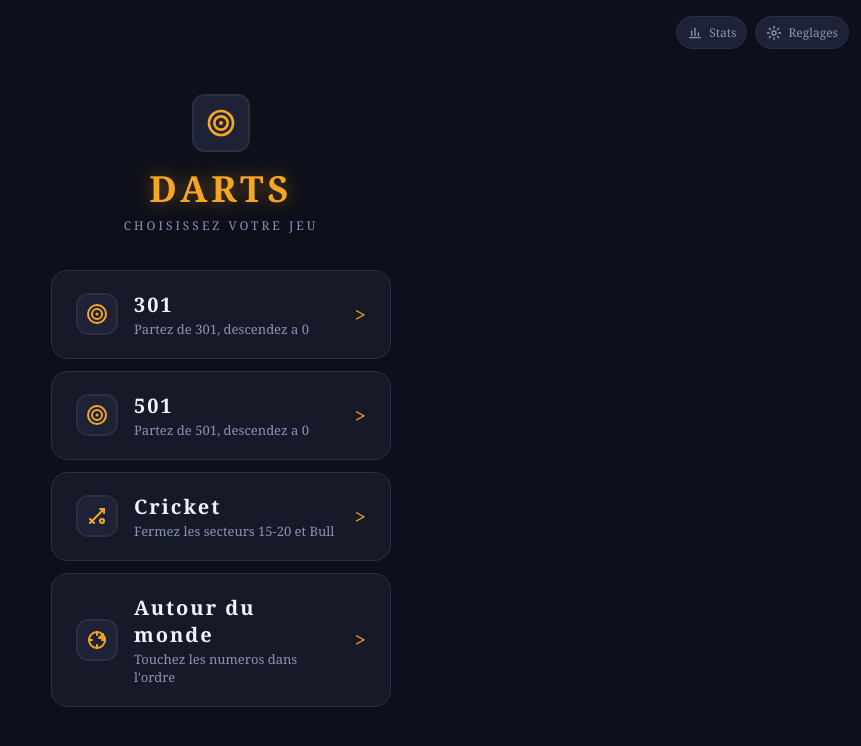
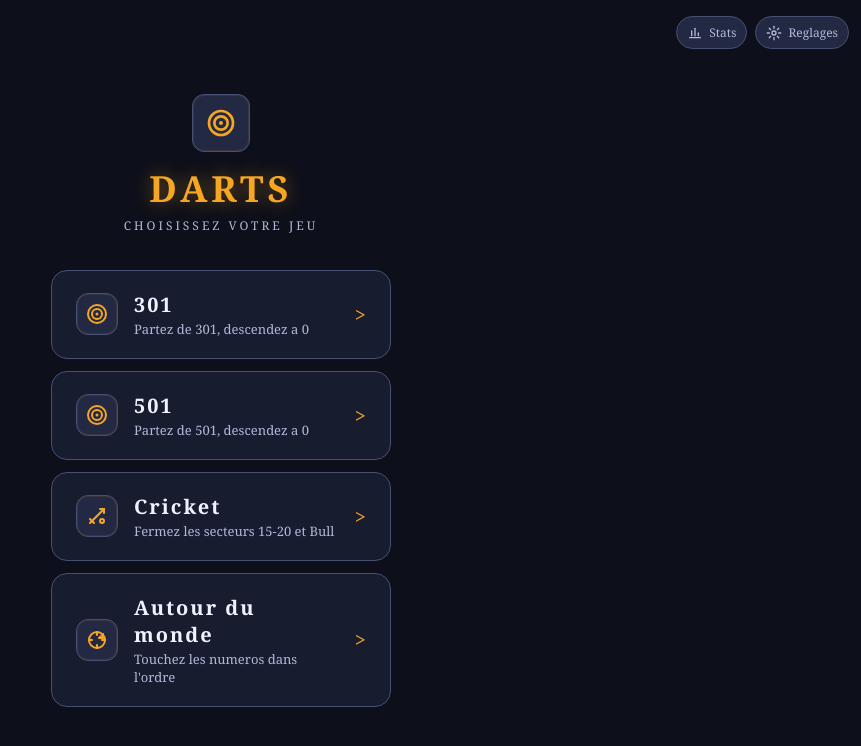
Before and after one commit to deepblue67/scoredarts, a plain HTML site: page index.html in a window 1280 px wide. Shown: the whole page, without its empty margins (419-1280 px from the left). Drawn offline with Linux system fonts and the light colour scheme.

Commit message:
Add files via upload

```diff
--- a/app.js
+++ b/app.js
@@ -1,4 +1,4 @@
-var APP_VERSION = "V20260618 12H35";
+var APP_VERSION = "V20260618 13H05";
 var useState = React.useState;
 var useEffect = React.useEffect;
 var MAX_THROWS = 3;
@@ -162,17 +162,17 @@ var THEMES = [
     label: "Classique nuit",
     icon: "moon",
     bg: "#0d0f1a",
-    surface: "#161928",
-    card: "#1e2236",
-    border: "#2a2f4a",
+    surface: "#181c2f",
+    card: "#242943",
+    border: "#465071",
     accent: "#f5a623",
     accentDim: "#b87d18",
     green: "#27c96f",
     red: "#e84545",
     text: "#f0f2ff",
-    muted: "#8b92b8",
-    inputBg: "#1e2236",
-    headerBg: "#161928",
+    muted: "#b2b8d8",
+    inputBg: "#222741",
+    headerBg: "#181c2f",
     dartRed: "#cc2222",
     dartGreen: "#1a6b3a",
     dartBlack: "#111",
@@ -184,14 +184,14 @@ var THEMES = [
     icon: "sun",
     bg: "#f0f2f5",
     surface: "#ffffff",
-    card: "#e8eaf0",
-    border: "#d0d4e0",
+    card: "#e4e7ef",
+    border: "#aeb7c8",
     accent: "#e08b00",
     accentDim: "#b87d18",
     green: "#1a9450",
     red: "#cc2222",
     text: "#1a1c2e",
-    muted: "#6b7280",
+    muted: "#4f596c",
     inputBg: "#ffffff",
     headerBg: "#ffffff",
     dartRed: "#cc2222",
@@ -204,16 +204,16 @@ var THEMES = [
     label: "Graphite",
     icon: "settings",
     bg: "#101114",
-    surface: "#1b1d22",
-    card: "#252832",
-    border: "#3a3f4c",
+    surface: "#1d2027",
+    card: "#2b303b",
+    border: "#586174",
     accent: "#e6b450",
     accentDim: "#a87924",
     green: "#3ddc84",
     red: "#ff5f5f",
     text: "#f5f5f7",
-    muted: "#a2a7b3",
-    inputBg: "#252832",
+    muted: "#c3c8d4",
+    inputBg: "#2b303b",
     headerBg: "#17191f",
     dartRed: "#cc2222",
     dartGreen: "#1a6b3a",
@@ -225,16 +225,16 @@ var THEMES = [
     label: "Ocean",
     icon: "target",
     bg: "#061821",
-    surface: "#0d2633",
-    card: "#143545",
-    border: "#215265",
+    surface: "#0f2b3a",
+    card: "#183d50",
+    border: "#34718a",
     accent: "#35c2ff",
     accentDim: "#1788b8",
     green: "#4ade80",
     red: "#fb7185",
     text: "#e8f7ff",
-    muted: "#93b4c4",
-    inputBg: "#143545",
+    muted: "#b7d8e6",
+    inputBg: "#183d50",
     headerBg: "#0a202b",
     dartRed: "#cc2222",
     dartGreen: "#1a6b3a",
@@ -246,16 +246,16 @@ var THEMES = [
     label: "Foret",
     icon: "around",
     bg: "#08160f",
-    surface: "#10251a",
-    card: "#183522",
-    border: "#2c5a3a",
+    surface: "#122b1e",
+    card: "#1d3f2a",
+    border: "#45845a",
     accent: "#a7f05a",
     accentDim: "#6ea92f",
     green: "#34d399",
     red: "#f87171",
     text: "#f0fff4",
-    muted: "#9bc2a6",
-    inputBg: "#183522",
+    muted: "#c0dfc8",
+    inputBg: "#1d3f2a",
     headerBg: "#0d1d15",
     dartRed: "#cc2222",
     dartGreen: "#1a6b3a",
@@ -267,16 +267,16 @@ var THEMES = [
     label: "Cerise",
     icon: "target",
     bg: "#1a0b13",
-    surface: "#28111d",
-    card: "#351828",
-    border: "#5a2942",
+    surface: "#2d1422",
+    card: "#3e1d30",
+    border: "#7d3b5c",
     accent: "#ff5c8a",
     accentDim: "#bd315c",
     green: "#7ee787",
     red: "#ff6b6b",
     text: "#fff0f6",
-    muted: "#c99aaf",
-    inputBg: "#351828",
+    muted: "#e5b7cc",
+    inputBg: "#3e1d30",
     headerBg: "#22101a",
     dartRed: "#cc2222",
     dartGreen: "#1a6b3a",
@@ -288,16 +288,16 @@ var THEMES = [
     label: "Royal",
     icon: "chart",
     bg: "#100f24",
-    surface: "#1b1940",
-    card: "#26235a",
-    border: "#403b82",
+    surface: "#1f1c4a",
+    card: "#2d2970",
+    border: "#625bb3",
     accent: "#c6a5ff",
     accentDim: "#8b68d6",
     green: "#64d987",
     red: "#ff6b8a",
     text: "#f4f0ff",
-    muted: "#a9a1d6",
-    inputBg: "#26235a",
+    muted: "#c9c1f0",
+    inputBg: "#2d2970",
     headerBg: "#171532",
     dartRed: "#cc2222",
     dartGreen: "#1a6b3a",
@@ -309,16 +309,16 @@ var THEMES = [
     label: "Solaire",
     icon: "sun",
     bg: "#231804",
-    surface: "#342509",
-    card: "#46330f",
-    border: "#71551f",
+    surface: "#3b2a0a",
+    card: "#523c13",
+    border: "#927034",
     accent: "#ffd166",
     accentDim: "#c7922b",
     green: "#95d46a",
     red: "#ff7b54",
     text: "#fff6df",
-    muted: "#d6ba7d",
-    inputBg: "#46330f",
+    muted: "#f1d99a",
+    inputBg: "#523c13",
     headerBg: "#2b1f08",
     dartRed: "#cc2222",
     dartGreen: "#1a6b3a",
@@ -330,16 +330,16 @@ var THEMES = [
     label: "Neon",
     icon: "target",
     bg: "#050711",
-    surface: "#0d1020",
-    card: "#151a31",
-    border: "#26325c",
+    surface: "#0f1326",
+    card: "#1a2140",
+    border: "#3d4d86",
     accent: "#00f5d4",
     accentDim: "#00a896",
     green: "#00f5a0",
     red: "#ff3d81",
     text: "#ecfdfd",
-    muted: "#8aa1c7",
-    inputBg: "#151a31",
+    muted: "#b4c7e8",
+    inputBg: "#1a2140",
     headerBg: "#090c19",
     dartRed: "#cc2222",
     dartGreen: "#1a6b3a",
@@ -351,16 +351,16 @@ var THEMES = [
     label: "Vintage",
     icon: "cricket",
     bg: "#17130e",
-    surface: "#241d15",
-    card: "#30261b",
-    border: "#594632",
+    surface: "#2a2118",
+    card: "#3a2d20",
+    border: "#786047",
     accent: "#d6a85c",
     accentDim: "#9d7136",
     green: "#84a66a",
     red: "#c96b5c",
     text: "#f7ecd8",
-    muted: "#b7a184",
-    inputBg: "#30261b",
+    muted: "#d9c4a5",
+    inputBg: "#3a2d20",
     headerBg: "#201910",
     dartRed: "#cc2222",
     dartGreen: "#1a6b3a",
--- a/index.html
+++ b/index.html
@@ -57,7 +57,7 @@
         flex:0 0 420px !important;
         overflow-y:auto !important;
         padding:16px 18px !important;
-        border-right:1px solid #2a2f4a;
+        border-right:1px solid #465071;
         gap:12px;
       }
       .turn-history-summary{display:block}
@@ -96,7 +96,7 @@
         flex:0 0 260px !important;
         overflow-y:auto !important;
         padding:6px 8px !important;
-        border-right:1px solid #2a2f4a;
+        border-right:1px solid #465071;
         gap:4px !important;
       }
       .turn-history-summary{display:block}
@@ -141,7 +141,7 @@
         flex:0 0 360px !important;
         overflow-y:auto !important;
         padding:12px 14px !important;
-        border-right:1px solid #2a2f4a;
+        border-right:1px solid #465071;
         gap:10px;
       }
       .turn-history-summary{display:block}
@@ -196,7 +196,7 @@ if ("serviceWorker" in navigator) {
     var prompt = document.createElement("div");
     prompt.id = "sw-update-prompt";
     prompt.style.cssText = "position:fixed;left:12px;right:12px;bottom:12px;z-index:1200;" +
-      "background:#161928;color:#f0f2ff;border:1px solid #2a2f4a;border-radius:12px;" +
+      "background:#181c2f;color:#f0f2ff;border:1px solid #465071;border-radius:12px;" +
       "box-shadow:0 8px 28px #0008;padding:12px 14px;font-family:Georgia,serif;" +
       "display:flex;gap:10px;align-items:center;justify-content:space-between";
     prompt.innerHTML = "<span style='font-size:13px'>Nouvelle version disponible.</span>" +
--- a/sw.js
+++ b/sw.js
@@ -3,7 +3,7 @@
    Version : V20260611 18H30
 ══════════════════════════════════════════════════════════════════ */
 
-var APP_VERSION = "V20260618 12H35";
+var APP_VERSION = "V20260618 13H05";
 var CACHE_NAME  = "darts-cache-" + APP_VERSION;
 
 /* Ressources à mettre en cache au premier démarrage */
```
Also changed, not shown: 1 other file.
